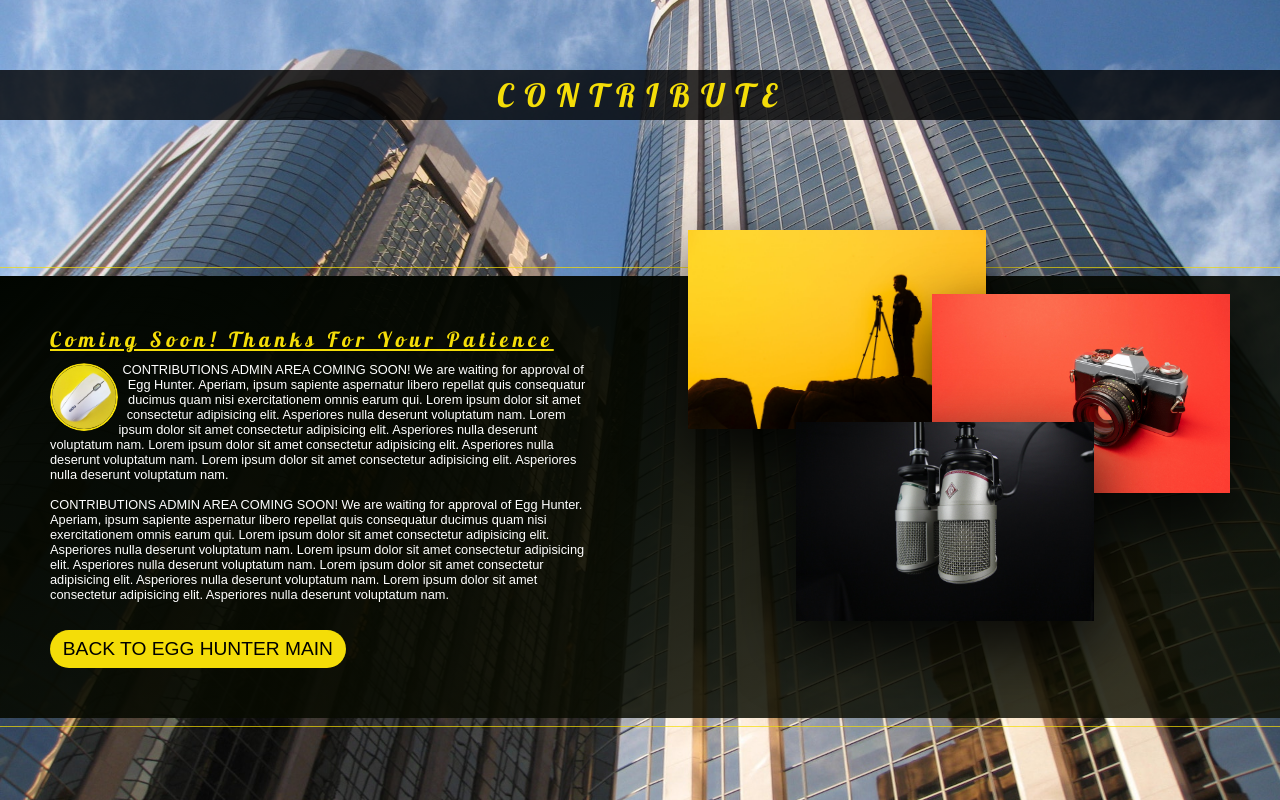
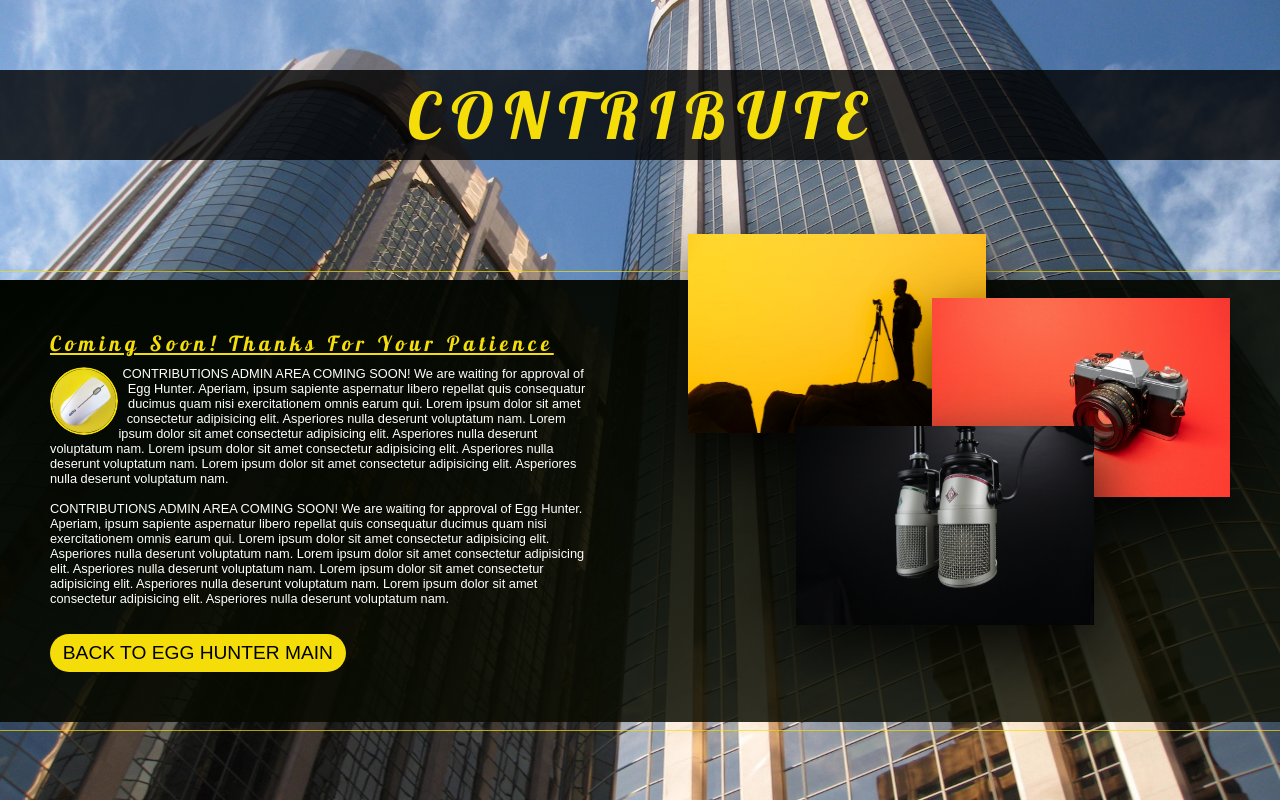
Before and after one commit to Iamsarts/egghunter-website-feb, a plain HTML site: page contribute.html in a window 1280 px wide. Drawn offline with Linux system fonts and the light colour scheme.

Commit message:
more spacing edits/font size edit

```diff
--- a/css/styles.css
+++ b/css/styles.css
@@ -210,7 +210,7 @@ textarea:focus {
     outline: .1rem solid rgb(244, 221, 8, 0.7);
     color: rgb(255, 255, 255);
     padding: 50px;
-    margin-top: 19.5vh;
+    margin-top: 15vh;
 }
 
 @media only screen and (max-width: 56.25em) {
@@ -578,7 +578,7 @@ footer {
 
 /* composition group two: Features */
 .features {
-    margin-top: -10rem;
+    margin-top: -8rem;
     position: relative;
 }
 
@@ -1011,7 +1011,7 @@ footer {
     font-family: 'Lobster', cursive;
     margin-top: 70px;
     background-color: rgba(0, 0, 0, 0.8);
-    font-size: 2em;
+    font-size: 4em;
     text-transform: uppercase;
     text-align: center;
 }
```
